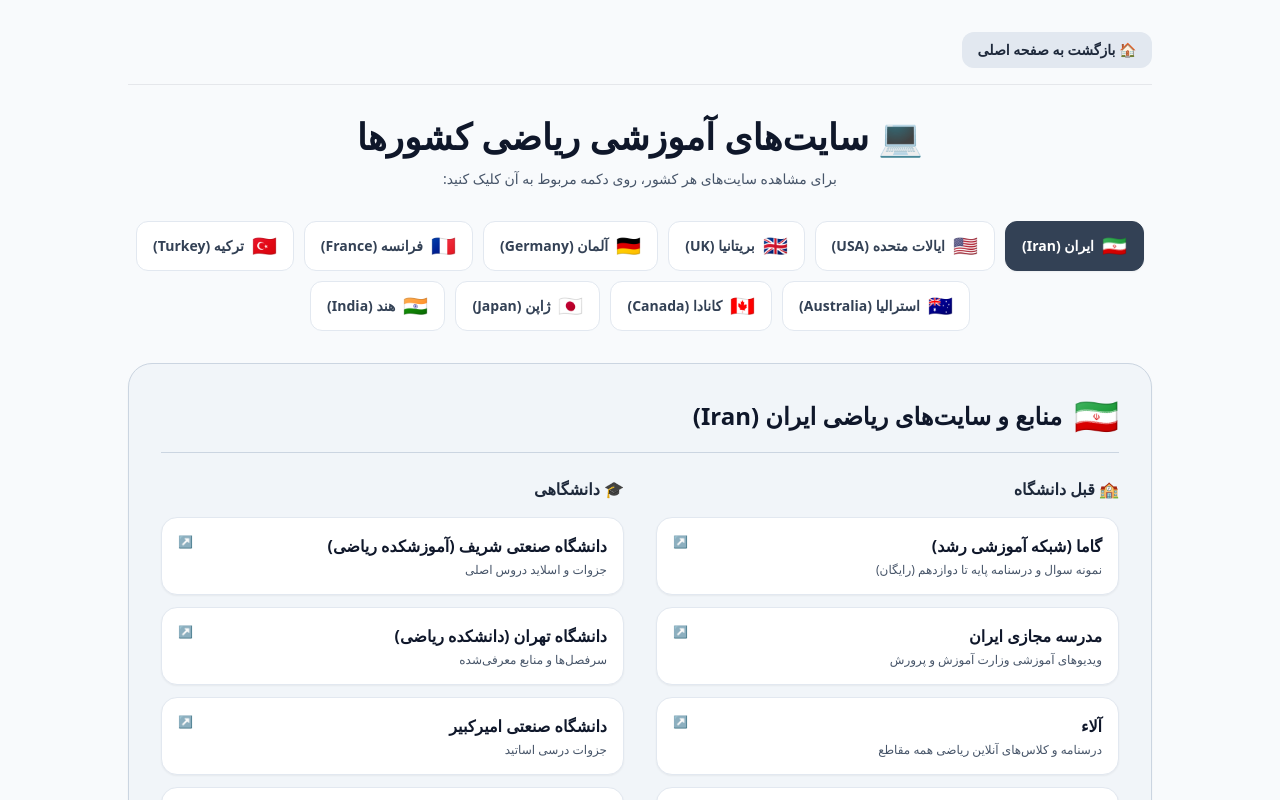
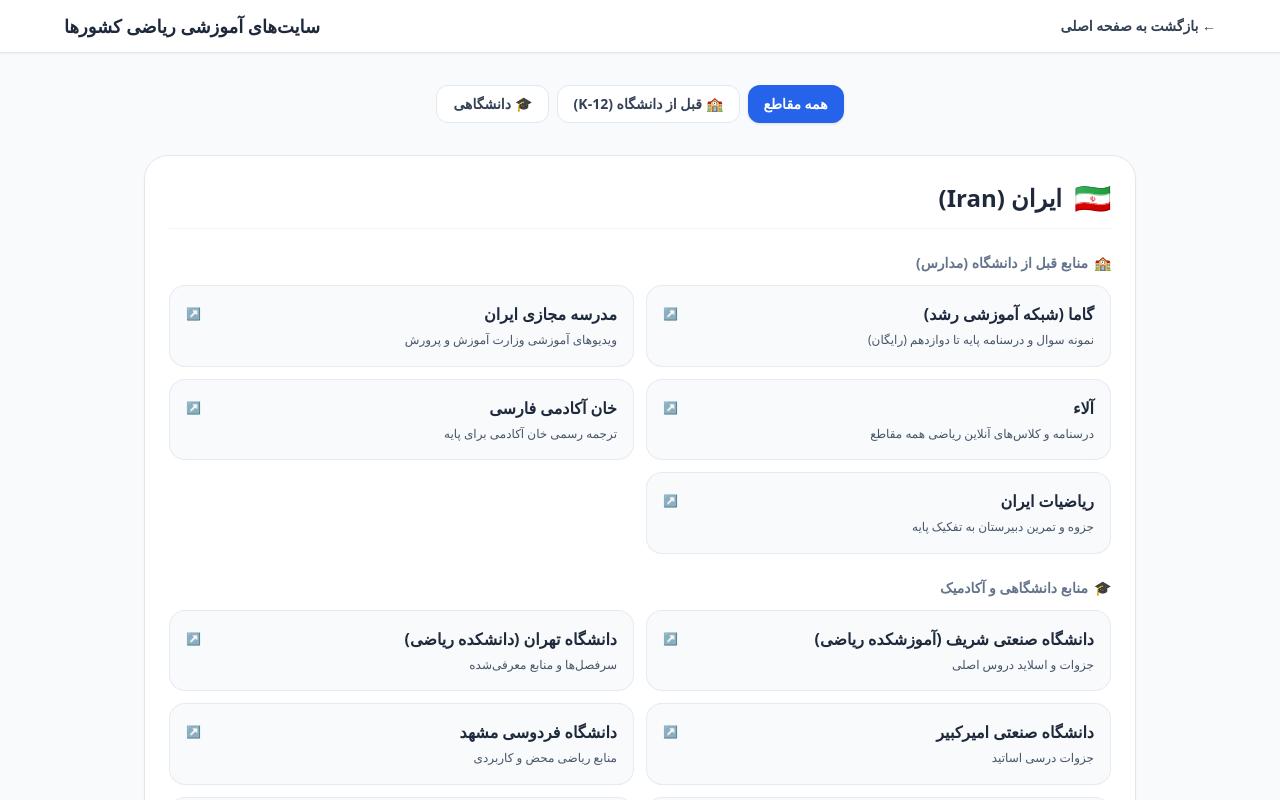
Before and after one commit to Hmohammadiz633/International-Mathematics-Site, a Next.js app: page /math-sites in a window 1280 px wide. Shown: the top 800 px of the page. Built offline with nearby package versions, Linux system fonts and the light colour scheme.

Commit message:
Update page.js

```diff
--- a/app/math-sites/page.js
+++ b/app/math-sites/page.js
@@ -4,7 +4,6 @@ import { useState } from 'react';
 import Link from 'next/link';
 import { useLanguage } from '@/context/LanguageContext';
 
-// داده‌های جامع سایت‌های ریاضی کشورها
 const MATH_SITES_DATA = [
   {
     id: 'iran',
@@ -141,140 +140,91 @@ const MATH_SITES_DATA = [
     countryFa: 'کانادا (Canada)',
     countryEn: 'Canada',
     preUniversity: [
-      { nameFa: 'Math Central', nameEn: 'Math Central', descFa: 'منبع رایگان دانشگاه Regina برای معلمان و دانش‌آموزان', descEn: 'Service for math teachers and students by Univ. of Regina', url: 'https://mathcentral.uregina.ca' },
-      { nameFa: 'CEMC (University of Waterloo)', nameEn: 'CEMC (University of Waterloo)', descFa: 'مسابقات و منابع ریاضی مدارس از دانشگاه واترلو', descEn: 'Contests and courseware for computer science & math', url: 'https://www.cemc.uwaterloo.ca' },
-      { nameFa: 'TVO Learn Math', nameEn: 'TVO Learn Math', descFa: 'برنامه درسی رسمی استان اونتاریو برای مقاطع مختلف', descEn: 'Official Ontario curriculum resources for K-12', url: 'https://tvolearn.com' }
+      { nameFa: 'CEMC University of Waterloo', nameEn: 'CEMC (Waterloo)', descFa: 'آموزش و نمونه سوالات المپیاد و ریاضی مدارس کانادا', descEn: 'Courseware & contests by Centre for Education in Math', url: 'https://www.cemc.uwaterloo.ca' },
+      { nameFa: 'TVO Learn (Ontario)', nameEn: 'TVO Learn', descFa: 'منابع رسمی آموزش ریاضی بر اساس استاندارد انتاریو', descEn: 'Official Ontario curriculum resources for K-12', url: 'https://tvolearn.com' },
+      { nameFa: 'Mathies', nameEn: 'Mathies', descFa: 'ابزارهای تعاملی آموزش ریاضیات مدارس', descEn: 'Interactive tools and games for learning math', url: 'https://mathies.ca' }
     ],
     university: [
-      { nameFa: 'UBC Math (وانکور)', nameEn: 'UBC Math', descFa: 'دوره‌های آموزشی رایگان دانشگاه بریتیش کلمبیا', descEn: 'Course pages and exam archives from Univ. of British Columbia', url: 'https://www.math.ubc.ca' },
-      { nameFa: 'Waterloo Math', nameEn: 'Waterloo Math', descFa: 'دوره‌های کارشناسی ریاضی دانشگاه واترلو', descEn: 'Faculty of Mathematics undergraduate study resources', url: 'https://uwaterloo.ca/math' },
-      { nameFa: 'University of Toronto Math', nameEn: 'University of Toronto Math', descFa: 'منابع آکادمیک دپارتمان ریاضی تورنتو', descEn: 'Department of Mathematics resources at U of T', url: 'https://www.math.toronto.edu' }
-    ]
-  },
-  {
-    id: 'japan',
-    flag: '🇯🇵',
-    countryFa: 'ژاپن (Japan)',
-    countryEn: 'Japan',
-    preUniversity: [
-      { nameFa: 'Sugaku', nameEn: 'Sugaku', descFa: 'به ژاپنی، مناسب دبستان و راهنمایی', descEn: 'Japanese math practice for elementary and middle school', url: 'https://www.sugaku.jp' },
-      { nameFa: 'StudySapuri Math', nameEn: 'StudySapuri Math', descFa: 'پلتفرم جامع ویدیوهای امتحانی و ریاضی مدارس ژاپن', descEn: 'Comprehensive Japanese video lesson platform', url: 'https://studysapuri.jp' },
-      { nameFa: 'Manabitimes', nameEn: 'Manabitimes', descFa: 'توضیحات فرمول‌ها و حل مسائل ریاضی دبیرستان ژاپن', descEn: 'Formula breakdowns and high school problem solving', url: 'https://manabitimes.jp/math' }
-    ],
-    university: [
-      { nameFa: 'Kyoto University Math', nameEn: 'Kyoto University Math', descFa: 'ریاضی محض دانشگاه کیوتو', descEn: 'Pure math department notes from Kyoto University', url: 'https://www.math.kyoto-u.ac.jp' },
-      { nameFa: 'Todai Math (توکیو)', nameEn: 'Todai Math (University of Tokyo)', descFa: 'آموزش تخصصی ریاضیات دانشگاه توکیو', descEn: 'Mathematical Sciences resources from Univ. of Tokyo', url: 'https://www.ms.u-tokyo.ac.jp' },
-      { nameFa: 'Tokyo Tech Math', nameEn: 'Tokyo Tech Math', descFa: 'دانشکده ریاضیات دانشگاه صنعتی توکیو', descEn: 'Department of Mathematics at Tokyo Institute of Tech', url: 'https://www.math.titech.ac.jp' }
-    ]
-  },
-  {
-    id: 'india',
-    flag: '🇮🇳',
-    countryFa: 'هند (India)',
-    countryEn: 'India',
-    preUniversity: [
-      { nameFa: "BYJU'S", nameEn: "BYJU'S", descFa: 'ویدیوهای مفهومی پایه تا دوازدهم', descEn: 'Conceptual math lessons and videos K-12', url: 'https://byjus.com' },
-      { nameFa: 'Cuemath', nameEn: 'Cuemath', descFa: 'تمرین تعاملی ریاضی پایه', descEn: 'Interactive math learning program for K-12', url: 'https://www.cuemath.com' },
-      { nameFa: 'Vedantu Math', nameEn: 'Vedantu Math', descFa: 'کلاس‌های آنلاین و تست‌های آمادگی JEE', descEn: 'Online tutoring and JEE entrance exam prep', url: 'https://www.vedantu.com' },
-      { nameFa: 'Tiwari Academy', nameEn: 'Tiwari Academy', descFa: 'راهنما و حل تمرینات کتب NCERT هند', descEn: 'Solutions and guides for Indian NCERT textbooks', url: 'https://www.tiwariacademy.com' }
-    ],
-    university: [
-      { nameFa: 'NPTEL Math', nameEn: 'NPTEL Math', descFa: 'آموزش پایه دانشگاه و کنکور (موسسه ملی فناوری)', descEn: 'National Programme on Technology Enhanced Learning math courses', url: 'https://nptel.ac.in' },
-      { nameFa: 'IIT Bombay Math', nameEn: 'IIT Bombay Math', descFa: 'برنامه‌های آکادمیک IIT بمبئی', descEn: 'Department of Mathematics resources at IIT Bombay', url: 'https://www.math.iitb.ac.in' },
-      { nameFa: 'ISI Kolkata', nameEn: 'ISI Kolkata', descFa: 'موسسه آمار و ریاضیات پیشرفته هند', descEn: 'Indian Statistical Institute advanced math material', url: 'https://www.isical.ac.in' }
+      { nameFa: 'University of Toronto Math', nameEn: 'U of T Mathematics', descFa: 'منابع و جزوات آموزشی دانشگاه تورنتو', descEn: 'Course information and math resources', url: 'https://www.math.toronto.edu' },
+      { nameFa: 'UBC Mathematics', nameEn: 'UBC Math Department', descFa: 'صفحه اساتید و جزوات ریاضی بریتیش کلمبیا', descEn: 'Calculus and math course portals at UBC', url: 'https://www.math.ubc.ca' }
     ]
   }
 ];
 
-export default function MathSitesPage() {
+export default function MathSites() {
   const { isFa } = useLanguage();
-  const [selectedCountry, setSelectedCountry] = useState(MATH_SITES_DATA[0]);
+  const [selectedCategory, setSelectedCategory] = useState('all'); // all, preUniversity, university
 
   return (
-    <main dir={isFa ? 'rtl' : 'ltr'} className="min-h-screen bg-slate-50 text-slate-900 font-sans p-4 md:p-8 antialiased">
-      <div className="max-w-5xl mx-auto">
+    <main dir={isFa ? 'rtl' : 'ltr'} className="min-h-screen bg-slate-50 text-slate-900 font-sans pb-12 antialiased">
+      {/* هدر صفحه */}
+      <header className="sticky top-0 z-50 bg-white/95 backdrop-blur-md border-b border-gray-200 px-4 py-3 shadow-sm">
+        <div className="max-w-6xl mx-auto flex items-center justify-between">
+          <Link href="/" className="flex items-center gap-2 text-slate-700 hover:text-blue-600 transition font-bold text-sm">
+            <span>{isFa ? '← بازگشت به صفحه اصلی' : '← Back to Home'}</span>
+          </Link>
+          <h1 className="font-black text-lg text-slate-800">
+            {isFa ? 'سایت‌های آموزشی ریاضی کشورها' : 'Global Math Websites'}
+          </h1>
+        </div>
+      </header>
 
-        {/* هدر */}
-        <div className="flex items-center justify-between mb-8 pb-4 border-b border-gray-200">
-          <Link
-            href="/"
-            className="px-4 py-2 bg-slate-200 hover:bg-slate-300 text-slate-800 text-xs md:text-sm font-semibold rounded-xl transition"
+      <section className="max-w-5xl mx-auto px-4 pt-8">
+        {/* فیلتر مقطع تحصیلی */}
+        <div className="flex justify-center gap-2 mb-8">
+          <button
+            onClick={() => setSelectedCategory('all')}
+            className={`px-4 py-2 rounded-xl text-xs md:text-sm font-bold transition ${selectedCategory === 'all' ? 'bg-blue-600 text-white shadow' : 'bg-white text-slate-700 border border-slate-200 hover:bg-slate-100'}`}
           >
-            {isFa ? '🏠 بازگشت به صفحه اصلی' : '🏠 Back to Home'}
-          </Link>
-        </div>
-
-        {/* عنوان صفحه */}
-        <div className="text-center mb-8">
-          <h1 className="text-2xl md:text-4xl font-black text-slate-900 mb-3">
-            💻 {isFa ? 'سایت‌های آموزشی ریاضی کشورها' : 'Math Educational Websites'}
-          </h1>
-          <p className="text-xs md:text-sm text-slate-600 font-medium">
-            {isFa ? 'برای مشاهده سایت‌های هر کشور، روی دکمه مربوط به آن کلیک کنید:' : 'Click on any country button to reveal its resources below:'}
-          </p>
+            {isFa ? 'همه مقاطع' : 'All Levels'}
+          </button>
+          <button
+            onClick={() => setSelectedCategory('preUniversity')}
+            className={`px-4 py-2 rounded-xl text-xs md:text-sm font-bold transition ${selectedCategory === 'preUniversity' ? 'bg-blue-600 text-white shadow' : 'bg-white text-slate-700 border border-slate-200 hover:bg-slate-100'}`}
+          >
+            🏫 {isFa ? 'قبل از دانشگاه (K-12)' : 'K-12 / High School'}
+          </button>
+          <button
+            onClick={() => setSelectedCategory('university')}
+            className={`px-4 py-2 rounded-xl text-xs md:text-sm font-bold transition ${selectedCategory === 'university' ? 'bg-blue-600 text-white shadow' : 'bg-white text-slate-700 border border-slate-200 hover:bg-slate-100'}`}
+          >
+            🎓 {isFa ? 'دانشگاهی' : 'University Level'}
+          </button>
         </div>
 
         {/* لیست کشورها */}
-        <div className="flex flex-wrap items-center justify-center gap-2.5 mb-8">
-          {MATH_SITES_DATA.map((item) => {
-            const isSelected = selectedCountry.id === item.id;
-            return (
-              <button
-                key={item.id}
-                type="button"
-                onClick={() => setSelectedCountry(item)}
-                className={`
-                  px-4 py-2.5 rounded-xl font-bold text-xs md:text-sm flex items-center gap-2 transition cursor-pointer border
-                  ${isSelected
-                    ? 'bg-slate-700 text-white border-slate-700 shadow-sm'
-                    : 'bg-white hover:bg-slate-100 text-slate-700 border-slate-200'
-                  }
-                `}
-              >
-                <span className="text-lg md:text-xl leading-none">{item.flag}</span>
-                <span>{isFa ? item.countryFa : item.countryEn}</span>
-              </button>
-            );
-          })}
-        </div>
+        <div className="space-y-10">
+          {MATH_SITES_DATA.map((country) => (
+            <div key={country.id} className="bg-white rounded-3xl p-6 border border-slate-200 shadow-sm">
+              <h2 className="text-2xl font-black mb-6 flex items-center gap-3 border-b border-slate-100 pb-3 text-slate-800">
+                <span className="text-3xl">{country.flag}</span>
+                <span>{isFa ? country.countryFa : country.countryEn}</span>
+              </h2>
 
-        {/* کادر اطلاعات کشور انتخاب شده */}
-        {selectedCountry && (
-          <div className="bg-slate-100 rounded-3xl p-6 md:p-8 border border-slate-300 shadow-sm transition-all duration-300">
-
-            <div className="flex items-center gap-3 border-b border-slate-300 pb-4 mb-6">
-              <span className="text-4xl">{selectedCountry.flag}</span>
-              <h2 className="text-xl md:text-2xl font-black text-slate-900">
-                {isFa ? `منابع و سایت‌های ریاضی ${selectedCountry.countryFa}` : `${selectedCountry.countryEn} Math Websites`}
-              </h2>
-            </div>
-
-            <div className="grid grid-cols-1 md:grid-cols-2 gap-8">
-
-              {/* بخش قبل از دانشگاه */}
-              {selectedCountry.preUniversity && selectedCountry.preUniversity.length > 0 && (
-                <div>
-                  <h3 className="text-base font-bold text-slate-800 mb-4 flex items-center gap-2">
-                    🏫 {isFa ? 'قبل دانشگاه' : 'Pre-University'}
+              {/* بخش مدارس و قبل از دانشگاه */}
+              {(selectedCategory === 'all' || selectedCategory === 'preUniversity') && country.preUniversity.length > 0 && (
+                <div className="mb-6">
+                  <h3 className="text-sm font-bold text-slate-500 mb-3 flex items-center gap-1.5">
+                    <span>🏫</span> {isFa ? 'منابع قبل از دانشگاه (مدارس)' : 'Pre-University & High School'}
                   </h3>
-                  <div className="flex flex-col gap-3">
-                    {selectedCountry.preUniversity.map((site, idx) => (
+                  <div className="grid grid-cols-1 md:grid-cols-2 gap-3">
+                    {country.preUniversity.map((item, idx) => (
                       <a
                         key={idx}
-                        href={site.url}
+                        href={item.url}
                         target="_blank"
                         rel="noopener noreferrer"
-                        className="p-4 bg-white hover:bg-slate-200/60 border border-slate-200 hover:border-slate-400 rounded-2xl transition group flex items-start justify-between shadow-sm"
+                        className="p-4 rounded-2xl bg-slate-50 border border-slate-200/80 hover:border-blue-400 hover:bg-blue-50/50 transition duration-200 group flex flex-col justify-between"
                       >
                         <div>
-                          <div className="font-bold text-slate-900 group-hover:underline text-sm md:text-base">
-                            {isFa ? (site.nameFa || site.name) : (site.nameEn || site.name)}
+                          <div className="font-bold text-slate-800 group-hover:text-blue-600 transition flex items-center justify-between">
+                            <span>{isFa ? item.nameFa : item.nameEn}</span>
+                            <span className="text-xs text-slate-400 group-hover:text-blue-500">↗</span>
                           </div>
-                          <div className="text-xs text-slate-600 mt-1">
-                            {isFa ? (site.descFa || site.desc) : (site.descEn || site.desc)}
-                          </div>
+                          <p className="text-xs text-slate-600 mt-1 leading-relaxed">
+                            {isFa ? item.descFa : item.descEn}
+                          </p>
                         </div>
-                        <span className="text-slate-500 font-bold group-hover:translate-x-1 transition-transform text-xs">↗</span>
                       </a>
                     ))}
                   </div>
@@ -282,41 +232,38 @@ export default function MathSitesPage() {
               )}
 
               {/* بخش دانشگاهی */}
-              {selectedCountry.university && selectedCountry.university.length > 0 && (
+              {(selectedCategory === 'all' || selectedCategory === 'university') && country.university.length > 0 && (
                 <div>
-                  <h3 className="text-base font-bold text-slate-800 mb-4 flex items-center gap-2">
-                    🎓 {isFa ? 'دانشگاهی' : 'University'}
+                  <h3 className="text-sm font-bold text-slate-500 mb-3 flex items-center gap-1.5">
+                    <span>🎓</span> {isFa ? 'منابع دانشگاهی و آکادمیک' : 'University & Academic'}
                   </h3>
-                  <div className="flex flex-col gap-3">
-                    {selectedCountry.university.map((site, idx) => (
+                  <div className="grid grid-cols-1 md:grid-cols-2 gap-3">
+                    {country.university.map((item, idx) => (
                       <a
                         key={idx}
-                        href={site.url}
+                        href={item.url}
                         target="_blank"
                         rel="noopener noreferrer"
-                        className="p-4 bg-white hover:bg-slate-200/60 border border-slate-200 hover:border-slate-400 rounded-2xl transition group flex items-start justify-between shadow-sm"
+                        className="p-4 rounded-2xl bg-slate-50 border border-slate-200/80 hover:border-blue-400 hover:bg-blue-50/50 transition duration-200 group flex flex-col justify-between"
                       >
                         <div>
-                          <div className="font-bold text-slate-900 group-hover:underline text-sm md:text-base">
-                            {isFa ? (site.nameFa || site.name) : (site.nameEn || site.name)}
+                          <div className="font-bold text-slate-800 group-hover:text-blue-600 transition flex items-center justify-between">
+                            <span>{isFa ? item.nameFa : item.nameEn}</span>
+                            <span className="text-xs text-slate-400 group-hover:text-blue-500">↗</span>
                           </div>
-                          <div className="text-xs text-slate-600 mt-1">
-                            {isFa ? (site.descFa || site.desc) : (site.descEn || site.desc)}
-                          </div>
+                          <p className="text-xs text-slate-600 mt-1 leading-relaxed">
+                            {isFa ? item.descFa : item.descEn}
+                          </p>
                         </div>
-                        <span className="text-slate-500 font-bold group-hover:translate-x-1 transition-transform text-xs">↗</span>
                       </a>
                     ))}
                   </div>
                 </div>
               )}
-
             </div>
-
-          </div>
-        )}
-
-      </div>
+          ))}
+        </div>
+      </section>
     </main>
   );
 }
```
